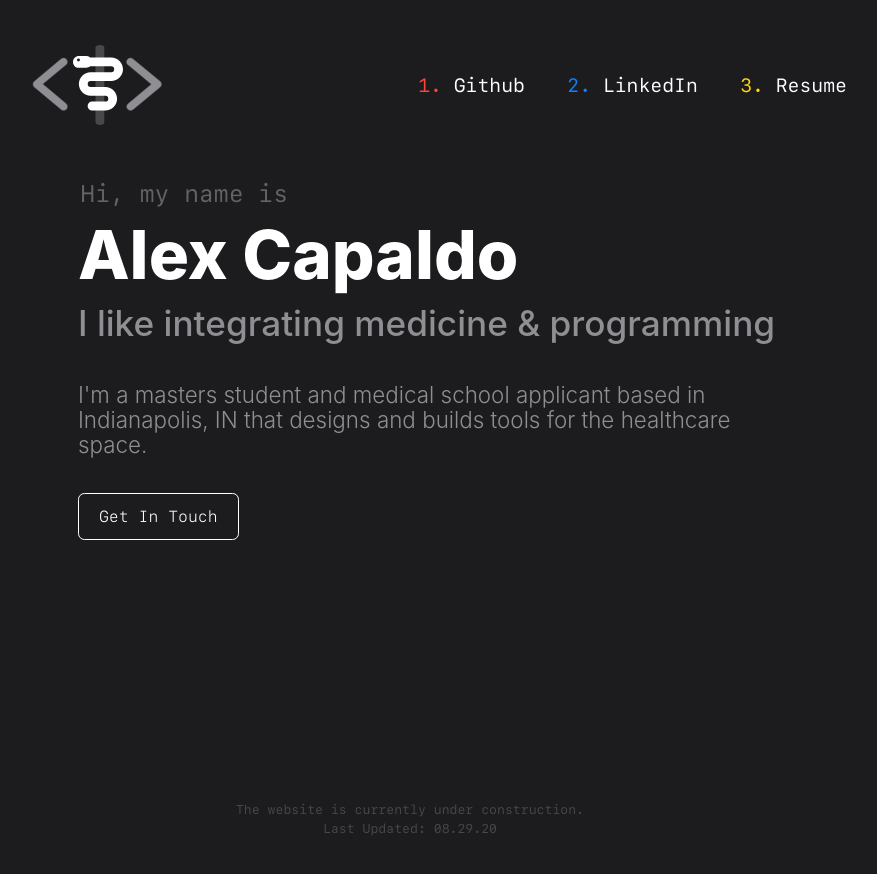
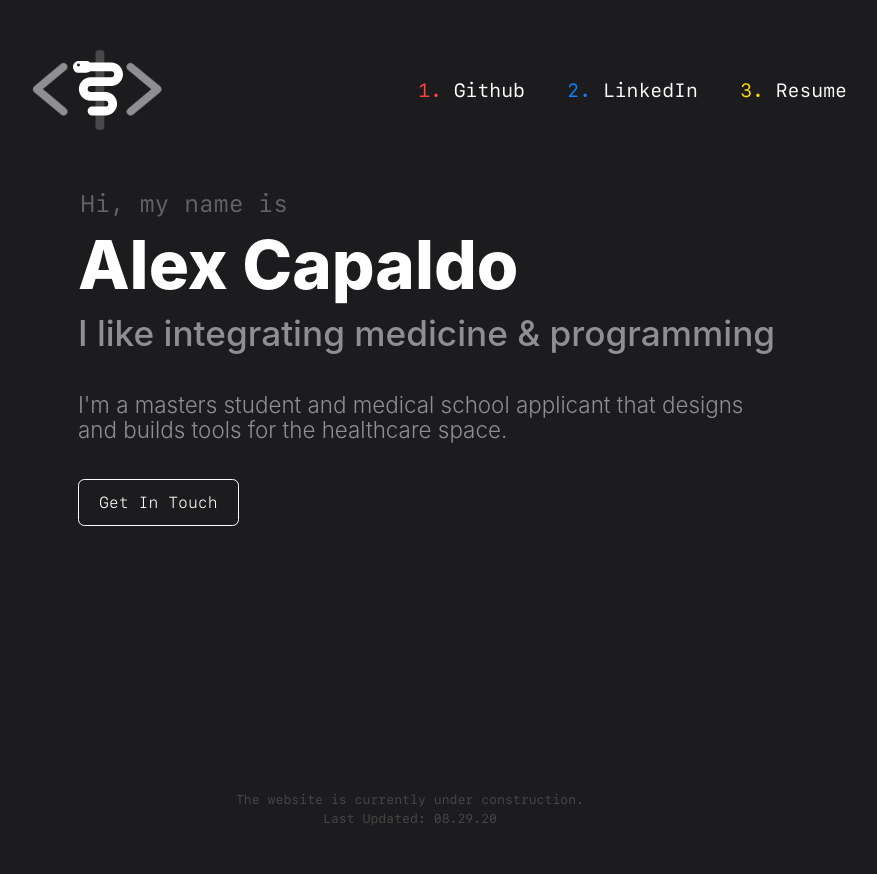
Before and after one commit to capaldo/capaldo.github.io, a Jekyll site: the page built from index.md, in a window 1280 px wide. Shown: the top 874 px of the page, without its empty margins (230-1107 px from the left). Built offline with Jekyll 4.4.1, drawn with Linux system fonts in a browser that asks for light colours; some web fonts are replaced.

Commit message:
update short bio

```diff
--- a/_config.yml
+++ b/_config.yml
@@ -3,7 +3,7 @@
 last_name: "Capaldo"
 intro: "Hi, my name is"
 motto: "I like integrating medicine & programming"
-short_bio: "I'm a masters student and medical school applicant based in Indianapolis, IN that designs and builds tools for the healthcare space."
+short_bio: "I'm a masters student and medical school applicant that designs and builds tools for the healthcare space."
 footer_text: "The website is currently under construction."
 
 email: "alex@capaldo.io"
```
